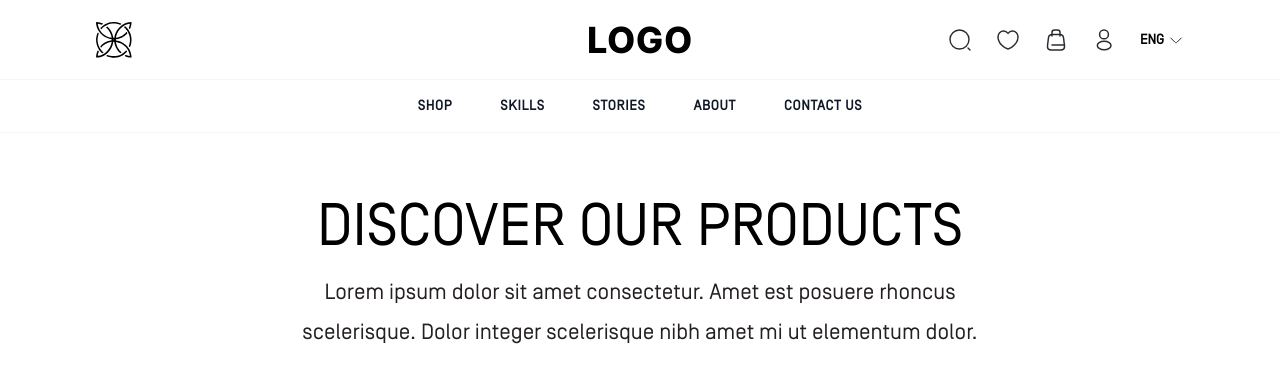
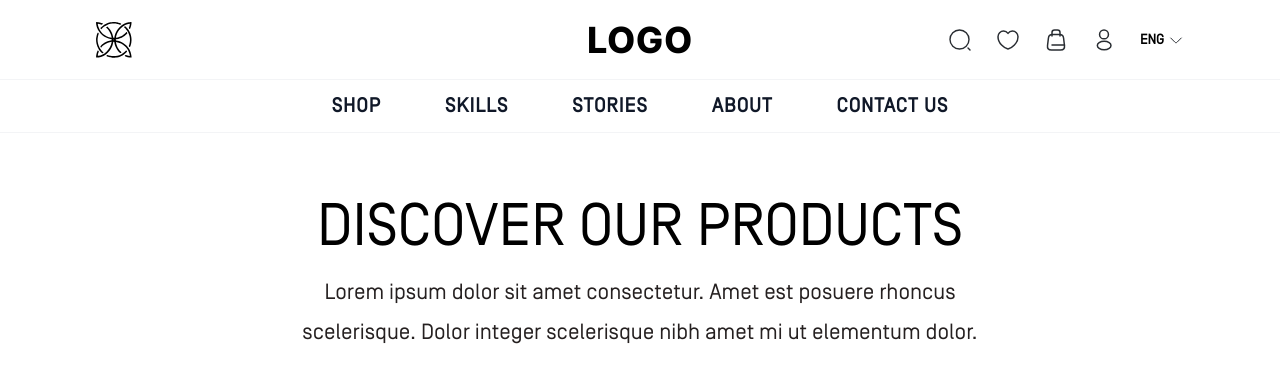
Before and after one commit to abhinm7/appscrip-task-abhin, a Next.js app: page / in a window 1280 px wide. Shown: the top 382 px of the page. Built offline with nearby package versions, Linux system fonts and the light colour scheme.

Commit message:
increase navbar ul font size

```diff
--- a/src/app/components/Header.tsx
+++ b/src/app/components/Header.tsx
@@ -50,7 +50,7 @@ export default function Header() {
           className="hidden lg:flex w-full justify-center py-4 border-b border-gray-100 px-24"
           aria-label="Main Navigation"
         >
-          <ul className="flex items-center gap-12 text-sm font-bold tracking-wider text-gray-900">
+          <ul className="flex items-center gap-16 text-sm font-bold leading-[100%] tracking-[1px] text-[20px]  text-gray-900">
             <li><Link href="/shop" className="hover:text-gray-600 transition-colors">SHOP</Link></li>
             <li><Link href="/skills" className="hover:text-gray-600 transition-colors">SKILLS</Link></li>
             <li><Link href="/stories" className="hover:text-gray-600 transition-colors">STORIES</Link></li>
```
